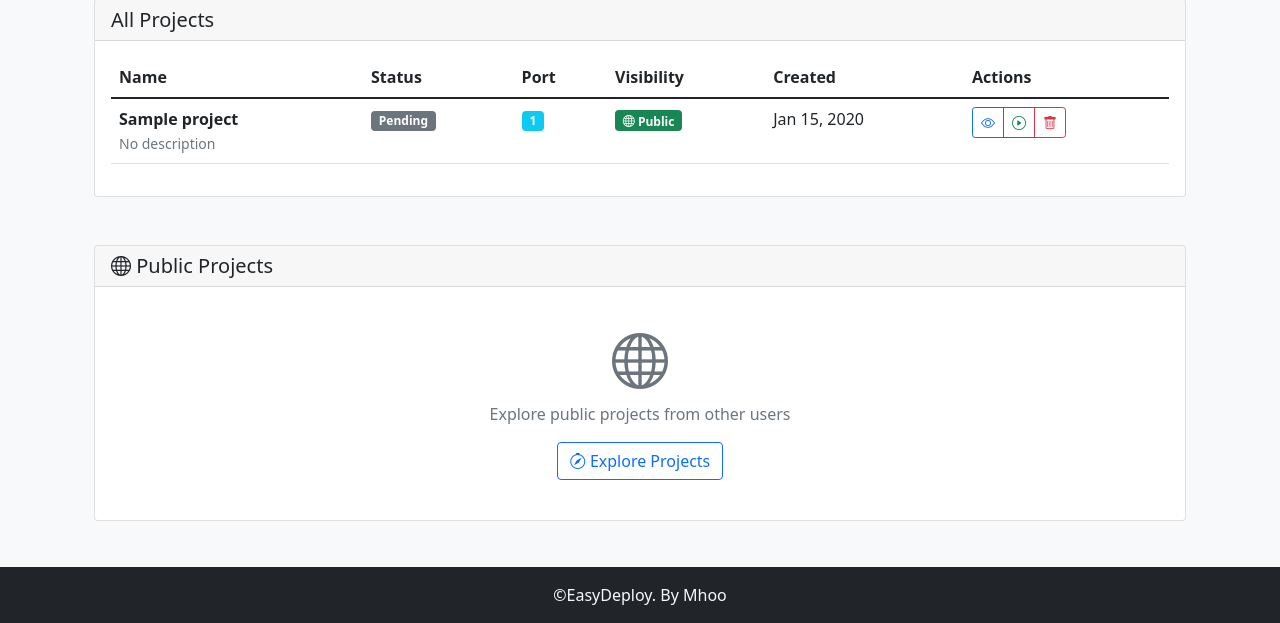
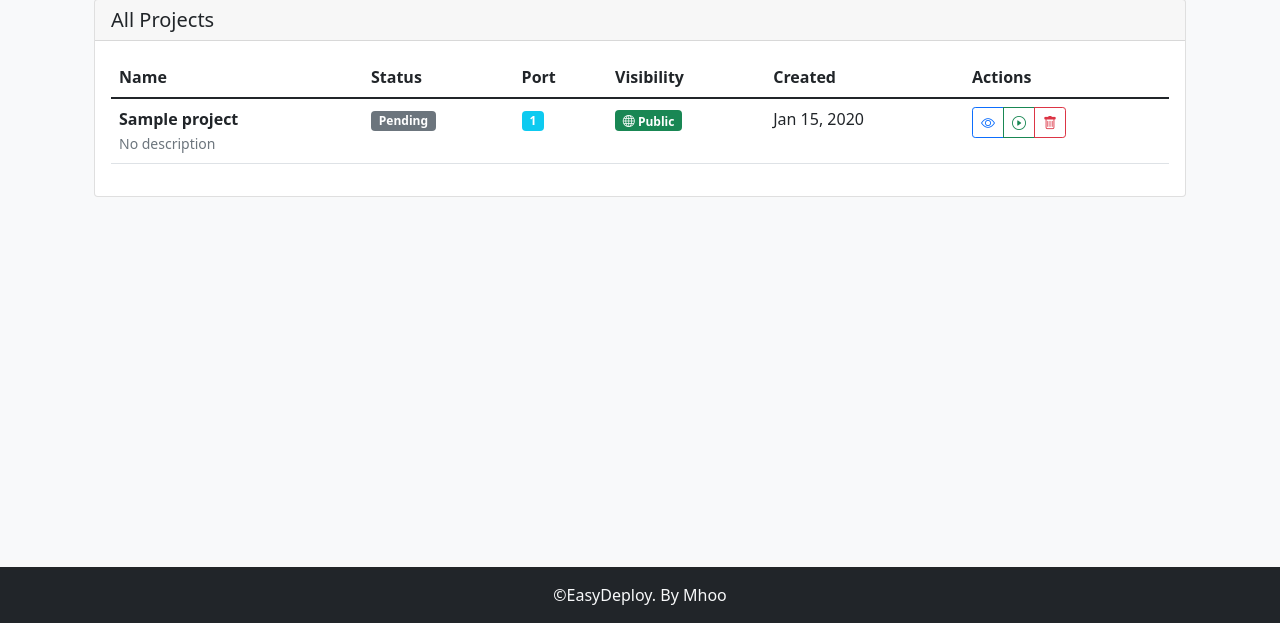
Before and after one commit to mrakkan/EasyDeploy, a Django app: page /projects/ in a window 1280 px wide. Shown: the part 177-800 px from the top of the page. Run offline with Django 5.2, Linux system fonts and the light colour scheme; a user stored in the database is signed in; tables that the repository leaves empty hold one stand-in row (values such as "Sample post"); some libraries are stand-ins or nearby versions.

Commit message:
webhook-update

```diff
--- a/core/views.py
+++ b/core/views.py
@@ -51,7 +51,16 @@ def signup(request):
     if request.method == 'POST':
         form = SignUpForm(request.POST)
         if form.is_valid():
-            form.save()
+            user = form.save()
+            # login automatically after successful signup
+            username = form.cleaned_data.get('username')
+            raw_password = form.cleaned_data.get('password1')
+            auth_user = authenticate(request, username=username, password=raw_password)
+            if auth_user is not None:
+                login(request, auth_user)
+                messages.success(request, 'Account created and logged in successfully!')
+                return redirect('core:dashboard')
+            # fallback: redirect to login if auto-login failed
             messages.success(request, 'Account created successfully! Please log in.')
             return redirect('core:user_login')
         return render(request, 'core/signup.html', {'form': form})
@@ -72,7 +81,8 @@ def github_login(request):
     params = {
         'client_id': settings.GITHUB_CLIENT_ID,
         'redirect_uri': redirect_uri,
-        'scope': 'user:email repo',
+        # ขอสิทธิ์สำหรับสร้าง/จัดการ webhook โดยอัตโนมัติ
+        'scope': 'user:email repo admin:repo_hook',
         'state': secrets.token_urlsafe(32)
     }
 
@@ -123,6 +133,8 @@ def github_callback(request):
 
     token_json = token_response.json()
     access_token = token_json.get('access_token')
+    # เก็บ scopes ที่ได้รับเพื่ออ้างอิงภายหลัง (เช่น ตรวจสอบสิทธิ์ admin:repo_hook)
+    granted_scopes = token_json.get('scope')
 
     if not access_token:
         messages.error(request, 'No access token received')
@@ -196,6 +208,7 @@ def github_callback(request):
                     'access_token': access_token,
                     'user_data': user_data,
                     'avatar_url': avatar_url,
+                    'oauth_scopes': granted_scopes,
                 }
             }
         )
@@ -259,6 +272,7 @@ def github_callback(request):
                 'access_token': access_token,
                 'user_data': user_data,
                 'avatar_url': avatar_url,
+                'oauth_scopes': granted_scopes,
             }
         )
         login(request, user)
@@ -699,7 +713,7 @@ def github_webhook(request, project_id):
         pass
 
     deployment = Deployment.objects.create(project=project, status='in_progress', commit_hash=commit_hash, log='Triggered by GitHub webhook')
-    success, message = project.deploy_with_docker()
+    success, message = project.deploy_with_docker(deployment)
     deployment.log = (deployment.log or '') + f"\n{message}"
     deployment.status = 'success' if success else 'failed'
     deployment.timestamp = timezone.now()
--- a/deploy_platform/settings.py
+++ b/deploy_platform/settings.py
@@ -25,7 +25,7 @@ SECRET_KEY = 'django-insecure-&3ec69-q6s4@*z@7v()&0md5si@w7%rxf8yku5)jlc*$a&p0i1
 # SECURITY WARNING: don't run with debug turned on in production!
 DEBUG = True
 
-ALLOWED_HOSTS = ['localhost', '127.0.0.1', '.ngrok.io', '.ngrok-free.app', 'c15a29eed7f0.ngrok-free.app', '*', '4dab2655714b.ngrok-free.app']
+ALLOWED_HOSTS = ['localhost', '127.0.0.1', '.ngrok.io', '.ngrok-free.app', 'c15a29eed7f0.ngrok-free.app', '*', '4dab2655714b.ngrok-free.app', '202d049223d4.ngrok-free.app']
 
 # Make Django respect proxy headers from ngrok
 USE_X_FORWARDED_HOST = True
--- a/templates/core/project_list.html
+++ b/templates/core/project_list.html
@@ -102,25 +102,6 @@
     </div>
 </div>
 
-<!-- Public Projects Section -->
-<div class="row mt-5">
-    <div class="col-12">
-        <div class="card">
-            <div class="card-header">
-                <h5 class="mb-0"><i class="bi bi-globe"></i> Public Projects</h5>
-            </div>
-            <div class="card-body">
-                <div class="text-center py-4">
-                    <i class="bi bi-globe display-4 text-muted"></i>
-                    <p class="text-muted mt-2">Explore public projects from other users</p>
-                    <a href="{% url 'core:explore_projects' %}" class="btn btn-outline-primary">
-                        <i class="bi bi-compass"></i> Explore Projects
-                    </a>
-                </div>
-            </div>
-        </div>
-    </div>
-</div>
 {% endblock %}
 
 {% block scripts %}
```
Also changed, not shown: templates/core/signup.html (+20 -3 lines), core/migrations/0012_project_container_port.py (added), 1 other file.
